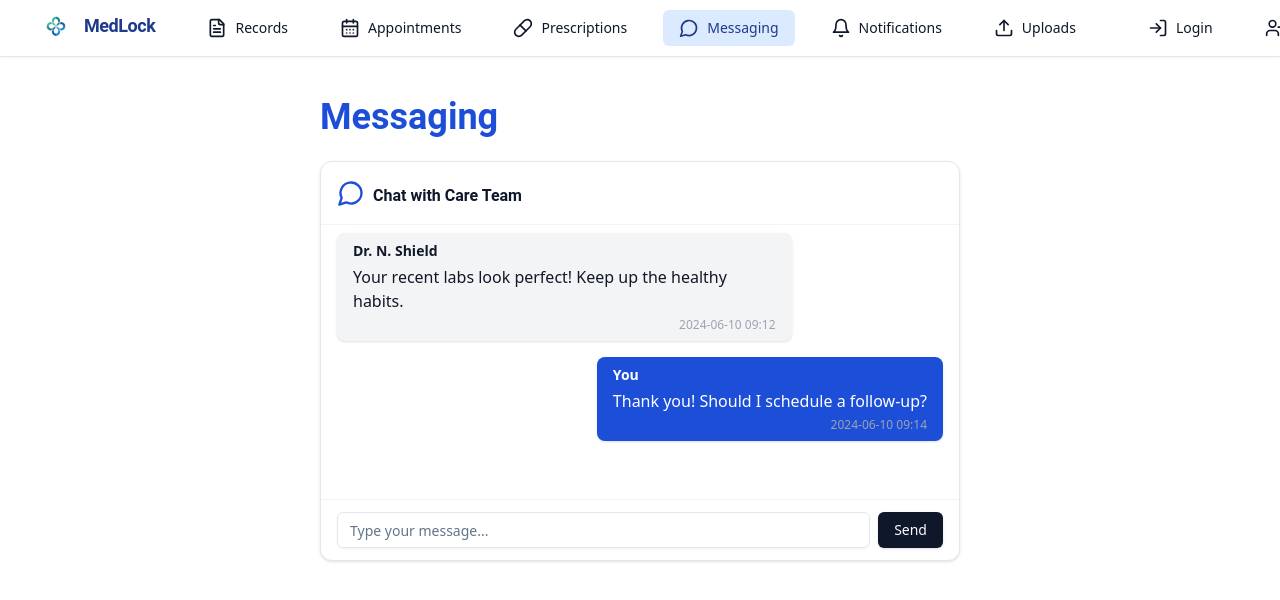
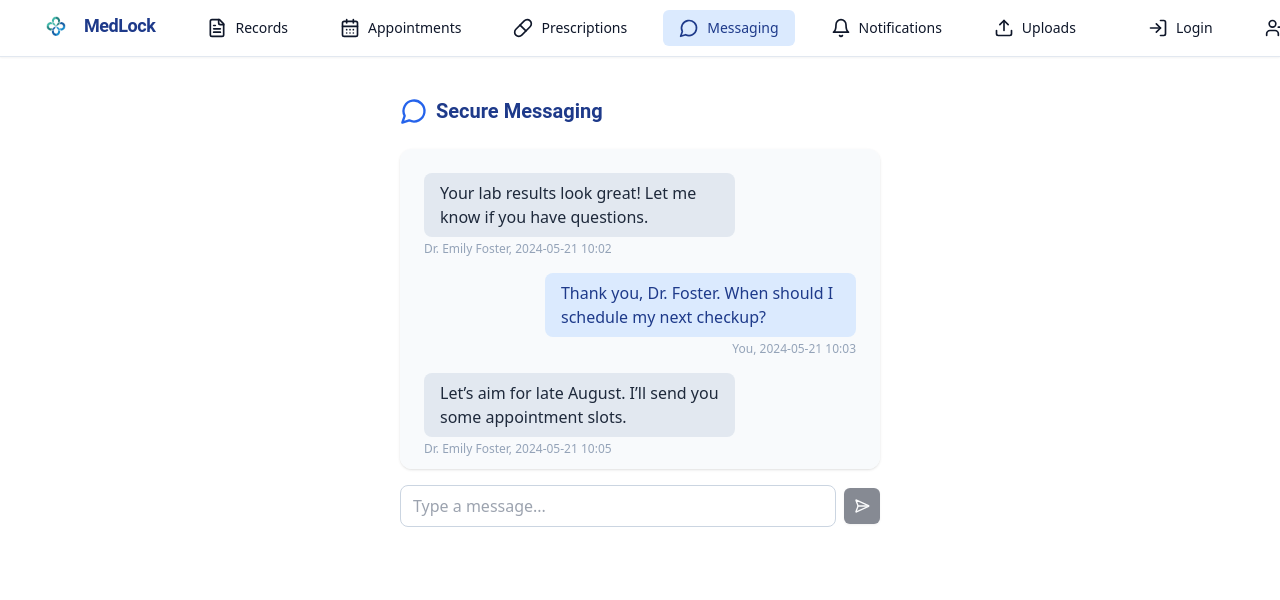
Before and after one commit to Collin-Test-Quome-Org/create-a-comprehensive-hipaa-compliant-patient-por-cd18fe36-f3c7a83c, a React (Vite) app in the folder frontend/: page /messages in a window 1280 px wide. Shown: the top 600 px of the page. Built offline with nearby package versions, Linux system fonts and the light colour scheme.

Commit message:
Add Messaging, Notifications, and File Uploads pages with mock data and shadcn components

```diff
--- a/frontend/src/pages/FileUploadsPage.tsx
+++ b/frontend/src/pages/FileUploadsPage.tsx
@@ -1,72 +1,78 @@
-import { Card, CardHeader, CardTitle, CardContent } from '@/components/ui/card'
 import { Button } from '@/components/ui/button'
-import { Upload, FileText } from 'lucide-react'
-import { useRef, useState } from 'react'
-
-const mockDocs = [
-  { name: 'Bloodwork_Results.pdf', uploaded: '2024-03-01' },
-  { name: 'Xray_Image_Chest.png', uploaded: '2024-02-18' },
-]
+import { UploadCloud, FileText } from 'lucide-react'
+import { useState } from 'react'
 
 export function FileUploadsPage() {
-  const [docs, setDocs] = useState(mockDocs)
-  const [file, setFile] = useState<File | null>(null)
-  const inputRef = useRef<HTMLInputElement>(null)
+  const [files, setFiles] = useState([
+    { name: 'CBC_Lab_Results.pdf', uploaded: '2024-05-14', size: '185 KB' },
+    { name: 'MRI_Scan_2023.dcm', uploaded: '2024-01-23', size: '2.1 MB' },
+  ])
   const [uploading, setUploading] = useState(false)
+  const [selectedFile, setSelectedFile] = useState<File | null>(null)
 
   function handleFileChange(e: React.ChangeEvent<HTMLInputElement>) {
-    const f = e.target.files?.[0]
-    setFile(f || null)
-  }
-  function handleUpload(e: React.FormEvent) {
-    e.preventDefault()
-    if (file) {
-      setUploading(true)
-      setTimeout(() => {
-        setDocs([{ name: file.name, uploaded: new Date().toISOString().slice(0, 10) }, ...docs])
-        setFile(null)
-        setUploading(false)
-        if (inputRef.current) inputRef.current.value = ''
-      }, 900)
+    if (e.target.files && e.target.files.length > 0) {
+      setSelectedFile(e.target.files[0])
     }
   }
 
+  function handleUpload() {
+    if (!selectedFile) return
+    setUploading(true)
+    setTimeout(() => {
+      setFiles([
+        { name: selectedFile.name, uploaded: '2024-06-01', size: `${(selectedFile.size / 1024).toFixed(0)} KB` },
+        ...files,
+      ])
+      setSelectedFile(null)
+      setUploading(false)
+    }, 1200)
+  }
+
   return (
-    <div className="bg-slate-50 min-h-screen py-8">
-      <div className="max-w-xl mx-auto">
-        <Card className="shadow-md">
-          <CardHeader className="flex flex-row items-center gap-3 border-b pb-2">
-            <span className="rounded-full bg-blue-50 p-2 text-blue-700"><Upload className="w-6 h-6" /></span>
-            <CardTitle className="text-blue-900 font-['Roboto']">Upload Medical Documents</CardTitle>
-          </CardHeader>
-          <CardContent>
-            <form className="flex gap-2 items-center mb-4" onSubmit={handleUpload}>
-              <input
-                id="file-upload-input"
-                ref={inputRef}
-                type="file"
-                className="block border border-slate-200 rounded px-2 py-1 flex-1"
-                onChange={handleFileChange}
-                aria-label="Upload medical document"
-                disabled={uploading}
-              />
-              <Button id="upload-file-btn" type="submit" disabled={!file || uploading}>{uploading ? 'Uploading...' : 'Upload'}</Button>
-            </form>
-            <div>
-              <div className="font-semibold text-slate-700 mb-2">Recently Uploaded</div>
-              <ul className="space-y-2">
-                {docs.map((doc, i) => (
-                  <li key={doc.name + i} className="flex items-center gap-2">
-                    <FileText className="w-5 h-5 text-blue-600" />
-                    <span className="font-['Roboto'] text-slate-700">{doc.name}</span>
-                    <span className="ml-auto text-xs text-slate-400">{doc.uploaded}</span>
-                  </li>
-                ))}
-                {docs.length === 0 && <li className="text-slate-400">No documents uploaded yet.</li>}
-              </ul>
-            </div>
-          </CardContent>
-        </Card>
+    <div className="max-w-3xl mx-auto px-4 py-12">
+      <h1 className="text-2xl font-bold text-blue-900 mb-6" style={{ fontFamily: 'Roboto, sans-serif', fontWeight: 700 }}>Secure Document Uploads</h1>
+      <div className="bg-slate-50 rounded-xl p-6 mb-8 shadow flex flex-col md:flex-row gap-6 items-center">
+        <label className="flex items-center gap-3 cursor-pointer text-blue-700 hover:text-blue-900 transition">
+          <UploadCloud className="w-8 h-8" />
+          <span className="font-bold">Choose File</span>
+          <input id="file-upload-input" type="file" className="hidden" onChange={handleFileChange} />
+        </label>
+        <span className="text-slate-700 text-sm flex-1">
+          {selectedFile ? selectedFile.name : 'No file selected'}
+        </span>
+        <Button id="upload-btn" onClick={handleUpload} disabled={!selectedFile || uploading}>
+          {uploading ? 'Uploading...' : 'Upload'}
+        </Button>
+      </div>
+      <h2 className="font-semibold text-blue-700 mb-4 text-lg">Your Uploaded Documents</h2>
+      <div className="bg-white shadow rounded-lg overflow-x-auto">
+        <table className="w-full min-w-[350px] text-left">
+          <thead>
+            <tr className="bg-blue-50">
+              <th className="py-2 px-4 font-semibold">File</th>
+              <th className="py-2 px-4 font-semibold">Uploaded</th>
+              <th className="py-2 px-4 font-semibold">Size</th>
+              <th className="py-2 px-4 font-semibold">Download</th>
+            </tr>
+          </thead>
+          <tbody>
+            {files.length === 0 ? (
+              <tr>
+                <td colSpan={4} className="py-6 px-4 text-center text-slate-400">No documents uploaded yet.</td>
+              </tr>
+            ) : (
+              files.map((file, idx) => (
+                <tr key={file.name + idx} className="border-t hover:bg-blue-50/50">
+                  <td className="py-2 px-4 flex items-center gap-2"><FileText className="w-4 h-4 text-blue-600" />{file.name}</td>
+                  <td className="py-2 px-4">{file.uploaded}</td>
+                  <td className="py-2 px-4">{file.size}</td>
+                  <td className="py-2 px-4"><Button id={`download-btn-${idx}`} variant="outline" size="sm" disabled>Download</Button></td>
+                </tr>
+              ))
+            )}
+          </tbody>
+        </table>
       </div>
     </div>
   )
--- a/frontend/src/pages/MessagingPage.tsx
+++ b/frontend/src/pages/MessagingPage.tsx
@@ -1,93 +1,58 @@
-import { Card, CardHeader, CardContent } from '@/components/ui/card';
-import { MessageCircle, User } from 'lucide-react';
-import { Input } from '@/components/ui/input';
-import { Button } from '@/components/ui/button';
-import { motion } from 'framer-motion';
-import { useState } from 'react';
+import { useState } from 'react'
+import { Button } from '@/components/ui/button'
+import { MessageCircle, SendHorizonal } from 'lucide-react'
 
 const mockMessages = [
-  {
-    id: 'msg-1',
-    from: 'Dr. N. Shield',
-    text: 'Your recent labs look perfect! Keep up the healthy habits.',
-    time: '2024-06-10 09:12',
-    self: false,
-  },
-  {
-    id: 'msg-2',
-    from: 'You',
-    text: 'Thank you! Should I schedule a follow-up?',
-    time: '2024-06-10 09:14',
-    self: true,
-  },
-];
+  { sender: 'Dr. Emily Foster', text: 'Your lab results look great! Let me know if you have questions.', date: '2024-05-21 10:02', fromMe: false },
+  { sender: 'Me', text: 'Thank you, Dr. Foster. When should I schedule my next checkup?', date: '2024-05-21 10:03', fromMe: true },
+  { sender: 'Dr. Emily Foster', text: 'Let’s aim for late August. I’ll send you some appointment slots.', date: '2024-05-21 10:05', fromMe: false },
+]
 
 export function MessagingPage() {
-  const [messages, setMessages] = useState(mockMessages);
-  const [input, setInput] = useState('');
+  const [messages, setMessages] = useState(mockMessages)
+  const [input, setInput] = useState('')
+  const [sending, setSending] = useState(false)
 
   function handleSend() {
-    if (input.trim()) {
+    if (!input.trim()) return
+    setSending(true)
+    setTimeout(() => {
       setMessages([
         ...messages,
-        {
-          id: 'msg-' + (messages.length + 1),
-          from: 'You',
-          text: input,
-          time: new Date().toISOString().slice(0, 16).replace('T', ' '),
-          self: true,
-        },
-      ]);
-      setInput('');
-    }
+        { sender: 'Me', text: input, date: '2024-05-21 10:07', fromMe: true },
+      ])
+      setInput('')
+      setSending(false)
+    }, 500)
   }
 
   return (
-    <div className="max-w-2xl mx-auto px-4 py-10">
-      <motion.h2
-        className="text-3xl md:text-4xl font-bold mb-6 text-[#1d4ed8] font-['Roboto']" style={{fontWeight: 700}}
-        initial={{ opacity: 0, x: -40 }}
-        animate={{ opacity: 1, x: 0 }}
-        transition={{ duration: 0.6 }}
-      >
-        Messaging
-      </motion.h2>
-      <Card className="min-h-[400px] flex flex-col">
-        <CardHeader className="p-4 border-b border-gray-100 flex flex-row items-center">
-          <MessageCircle className="w-7 h-7 text-[#1d4ed8] mr-2" />
-          <span className="font-semibold font-['Roboto']" style={{fontWeight: 700}}>Chat with Care Team</span>
-        </CardHeader>
-        <CardContent className="flex-1 overflow-y-auto px-4 py-2 space-y-4">
-          {messages.map((msg, i) => (
-            <motion.div
-              key={msg.id}
-              initial={{ opacity: 0, x: msg.self ? 40 : -40 }}
-              animate={{ opacity: 1, x: 0 }}
-              transition={{ delay: i * 0.05 }}
-              className={`flex ${msg.self ? 'justify-end' : 'justify-start'}`}
-            >
-              <div className={`max-w-[75%] px-4 py-2 rounded-lg shadow ${msg.self ? 'bg-[#1d4ed8] text-white' : 'bg-gray-100 text-gray-900'}`}>
-                <div className="text-sm font-semibold mb-1">{msg.from}</div>
-                <div>{msg.text}</div>
-                <div className="text-xs text-gray-400 mt-1 text-right">{msg.time}</div>
+    <div className="max-w-lg mx-auto py-10 px-4">
+      <div className="flex items-center gap-2 mb-6">
+        <MessageCircle className="w-7 h-7 text-blue-600" />
+        <h1 className="text-xl font-bold text-blue-900" style={{ fontFamily: 'Roboto, sans-serif', fontWeight: 700 }}>Secure Messaging</h1>
       </div>
-            </motion.div>
+      <div className="bg-slate-50 rounded-xl shadow p-6 mb-4 h-80 overflow-y-auto flex flex-col gap-4">
+        {messages.map((msg, idx) => (
+          <div key={idx} className={`flex flex-col ${msg.fromMe ? 'items-end' : 'items-start'}`}>
+            <div className={`rounded-lg px-4 py-2 ${msg.fromMe ? 'bg-blue-100 text-blue-900' : 'bg-slate-200 text-slate-800'} max-w-[72%]`}>{msg.text}</div>
+            <span className="text-xs text-slate-400 mt-1">{msg.fromMe ? 'You' : msg.sender}, {msg.date}</span>
+          </div>
         ))}
-        </CardContent>
-        <form
-          className="flex items-center border-t border-gray-100 px-4 py-3 gap-2"
-          onSubmit={e => { e.preventDefault(); handleSend(); }}
-        >
-          <Input
+      </div>
+      <div className="flex gap-2 items-center">
+        <input
           id="message-input"
-            placeholder="Type your message..."
+          className="flex-1 border border-slate-300 rounded-lg px-3 py-2 text-slate-800 bg-white focus:ring-2 focus:ring-blue-200"
+          placeholder="Type a message..."
           value={input}
           onChange={e => setInput(e.target.value)}
-            className="flex-1"
+          onKeyDown={e => e.key === 'Enter' && handleSend()}
         />
-          <Button id="send-message-btn" type="submit">Send</Button>
-        </form>
-      </Card>
+        <Button id="send-btn" onClick={handleSend} disabled={sending || !input.trim()} size="icon">
+          <SendHorizonal className="w-5 h-5" />
+        </Button>
       </div>
-  );
+    </div>
+  )
 }
--- a/frontend/src/pages/NotificationsPanel.tsx
+++ b/frontend/src/pages/NotificationsPanel.tsx
@@ -1,55 +1,30 @@
-import { Card, CardContent } from '@/components/ui/card';
-import { Bell, CalendarCheck, FileText } from 'lucide-react';
-import { motion } from 'framer-motion';
+import { Bell, FileCheck2, CalendarCheck2, MessageCircle } from 'lucide-react'
 
-const mockNotifications = [
-  {
-    id: 'notif-1',
-    type: 'Appointment',
-    icon: CalendarCheck,
-    message: 'Upcoming appointment with Dr. N. Shield on June 15, 2024 at 2:00 PM.',
-    date: '2024-06-10',
-  },
-  {
-    id: 'notif-2',
-    type: 'Record',
-    icon: FileText,
-    message: 'New lab result available: Blood test (2024-06-01).',
-    date: '2024-06-08',
-  },
-];
+const notifications = [
+  { icon: <FileCheck2 className="text-blue-600 w-5 h-5" />, content: 'Lab results available: CBC_Lab_Results.pdf', date: '2024-05-22' },
+  { icon: <CalendarCheck2 className="text-blue-600 w-5 h-5" />, content: 'Appointment confirmed: Dr. Foster on June 10, 3:00pm', date: '2024-05-20' },
+  { icon: <MessageCircle className="text-blue-600 w-5 h-5" />, content: 'New message from Dr. Emily Foster', date: '2024-05-19' },
+]
 
 export function NotificationsPanel() {
   return (
-    <div className="max-w-2xl mx-auto px-4 py-10">
-      <motion.h2
-        className="text-3xl md:text-4xl font-bold mb-6 text-[#1d4ed8] font-['Roboto']" style={{fontWeight: 700}}
-        initial={{ opacity: 0, x: -40 }}
-        animate={{ opacity: 1, x: 0 }}
-        transition={{ duration: 0.6 }}
-      >
-        Notifications
-      </motion.h2>
-      <div className="grid gap-6">
-        {mockNotifications.map(({ id, type, icon: Icon, message, date }, i) => (
-          <motion.div
-            key={id}
-            initial={{ opacity: 0, y: 20 }}
-            animate={{ opacity: 1, y: 0 }}
-            transition={{ delay: i * 0.1 }}
-          >
-            <Card className="flex flex-row items-center px-4 py-6">
-              <div className="mr-5">
-                <Icon className="w-9 h-9 text-[#1d4ed8]" />
-              </div>
-              <CardContent className="p-0 flex-1 font-['Roboto']" style={{fontWeight: 400}}>
-                <div className="text-base mb-1">{message}</div>
-                <div className="text-xs text-secondary-foreground">{date}</div>
-              </CardContent>
-            </Card>
-          </motion.div>
+    <div className="max-w-xl mx-auto px-4 py-12">
+      <div className="flex items-center gap-2 mb-6">
+        <Bell className="w-7 h-7 text-blue-600" />
+        <h1 className="text-xl font-bold text-blue-900" style={{ fontFamily: 'Roboto, sans-serif', fontWeight: 700 }}>Notifications</h1>
+      </div>
+      <div className="bg-slate-50 rounded-xl shadow p-6 flex flex-col gap-4">
+        {notifications.map((notif, idx) => (
+          <div key={idx} className="flex items-center gap-3 p-3 rounded-md hover:bg-blue-50">
+            {notif.icon}
+            <span className="text-slate-800 flex-1">{notif.content}</span>
+            <span className="text-xs text-slate-400 ml-4">{notif.date}</span>
+          </div>
         ))}
+        {notifications.length === 0 && (
+          <div className="text-center text-slate-400 py-6">No notifications.</div>
+        )}
       </div>
     </div>
-  );
+  )
 }
```
Lines whose indentation alone changed are shown as unchanged.
